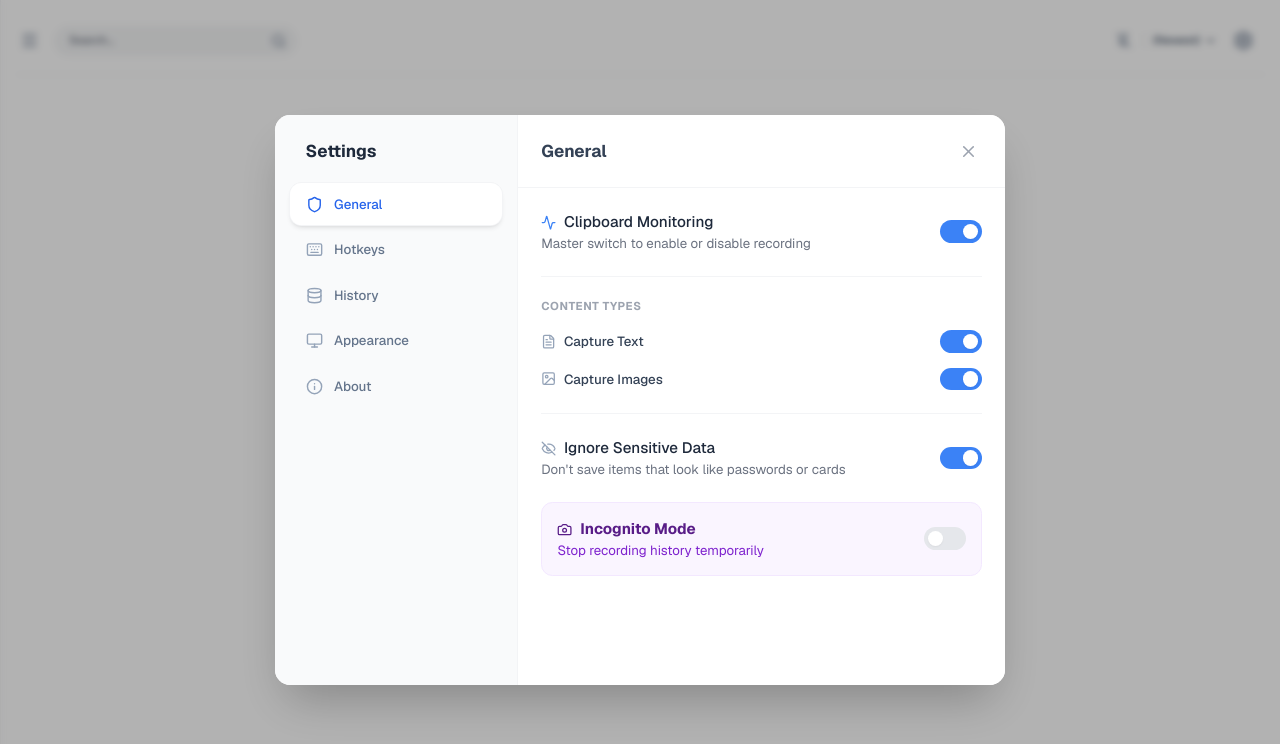
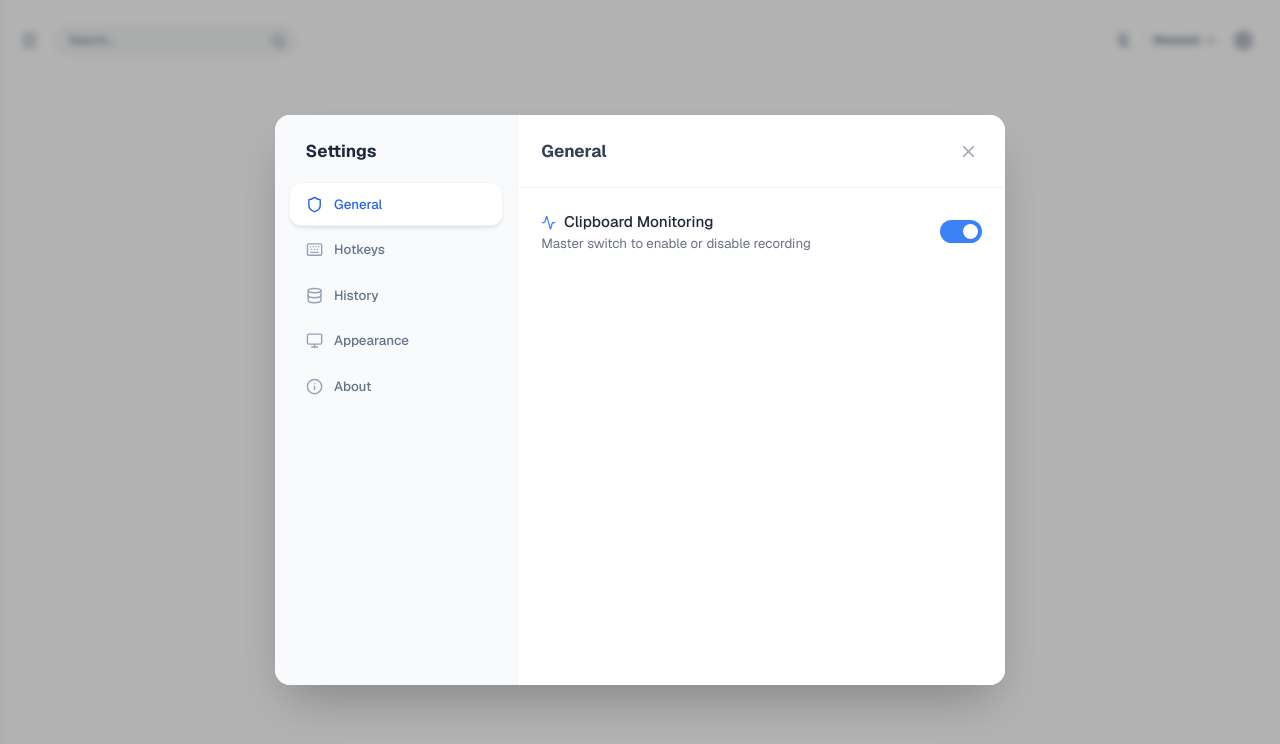
Before and after one commit to AdityaVN5/clp-src, a React (Vite) app in the folder frontend/: page / in a window 1280 px wide. Both pictures are taken after a click on the button 1242 px from the left and 40 px from the top of the page. Shown: the top 744 px of the page. Built offline with nearby package versions, Linux system fonts and the light colour scheme.

Commit message:
Removed unnecessary settings

```diff
--- a/frontend/components/SettingsModal.tsx
+++ b/frontend/components/SettingsModal.tsx
@@ -1,9 +1,8 @@
 import React, { useState } from 'react';
 import {
-  X, Trash2, Shield, Monitor, Keyboard, Info, Camera, Command,
+  X, Trash2, Shield, Monitor, Keyboard, Info, Command,
   Database, Save, Edit2, Moon, Sun, Laptop, Bell, HardDrive, Check,
-  Eye, EyeOff, FileText, Image as ImageIcon, ToggleLeft, Activity,
-  Download, Upload
+  ToggleLeft, Activity, Download, Upload
 } from 'lucide-react';
 import { AppTheme } from '../types';
 
@@ -34,19 +33,12 @@ export const SettingsModal: React.FC<SettingsModalProps> = ({
 
   // General State
   const [monitoringEnabled, setMonitoringEnabled] = useState(true);
-  const [captureText, setCaptureText] = useState(true);
-  const [captureImages, setCaptureImages] = useState(true);
-  const [ignoreSensitive, setIgnoreSensitive] = useState(true);
-  const [incognitoMode, setIncognitoMode] = useState(false);
+
 
   // Hotkeys State
   const [isEditingHotkeys, setIsEditingHotkeys] = useState(false);
   const [shortcuts, setShortcuts] = useState<Shortcut[]>([
     { id: '1', label: 'Open Clipboard History', keys: ['Ctrl', 'Shift', 'V'] },
-    { id: '2', label: 'Paste Last Copied Item', keys: ['Ctrl', 'Alt', 'V'] },
-    { id: '3', label: 'Paste Without Formatting', keys: ['Ctrl', 'Shift', 'Alt', 'V'] },
-    { id: '4', label: 'Cycle Previous Item', keys: ['Ctrl', 'Shift', '↑'] },
-    { id: '5', label: 'Cycle Next Item', keys: ['Ctrl', 'Shift', '↓'] },
   ]);
 
   // Storage State
@@ -125,52 +117,7 @@ export const SettingsModal: React.FC<SettingsModalProps> = ({
                   <Switch checked={monitoringEnabled} onChange={() => setMonitoringEnabled(!monitoringEnabled)} />
                 </div>
 
-                <div className="h-px bg-gray-100 dark:bg-slate-800" />
 
-                {/* 2 & 3) Content Types */}
-                <div className="space-y-4">
-                   <h4 className="text-xs font-bold text-gray-400 uppercase tracking-wider">Content Types</h4>
-                   <div className="flex items-center justify-between">
-                      <div className="flex items-center gap-2 text-sm font-medium">
-                        <FileText size={16} className="text-slate-400" /> Capture Text
-                      </div>
-                      <Switch checked={captureText} onChange={() => setCaptureText(!captureText)} disabled={!monitoringEnabled} />
-                   </div>
-                   <div className="flex items-center justify-between">
-                      <div className="flex items-center gap-2 text-sm font-medium">
-                        <ImageIcon size={16} className="text-slate-400" /> Capture Images
-                      </div>
-                      <Switch checked={captureImages} onChange={() => setCaptureImages(!captureImages)} disabled={!monitoringEnabled} />
-                   </div>
-                </div>
-
-                 <div className="h-px bg-gray-100 dark:bg-slate-800" />
-
-                {/* 4) Ignore Sensitive */}
-                <div className="flex items-center justify-between">
-                  <div>
-                    <h4 className="font-medium text-slate-800 dark:text-white flex items-center gap-2">
-                       {ignoreSensitive ? <EyeOff size={16} className="text-slate-400" /> : <Eye size={16} className="text-slate-400" />}
-                       Ignore Sensitive Data
-                    </h4>
-                    <p className="text-sm text-gray-500 dark:text-gray-400">Don't save items that look like passwords or cards</p>
-                  </div>
-                  <Switch checked={ignoreSensitive} onChange={() => setIgnoreSensitive(!ignoreSensitive)} disabled={!monitoringEnabled} />
-                </div>
-
-                {/* 5) Incognito Mode */}
-                <div className="p-4 bg-purple-50 dark:bg-purple-900/20 border border-purple-100 dark:border-purple-800/50 rounded-xl">
-                  <div className="flex items-center justify-between">
-                    <div>
-                      <h4 className="font-bold text-purple-900 dark:text-purple-300 flex items-center gap-2">
-                         <Camera size={16} />
-                         Incognito Mode
-                      </h4>
-                      <p className="text-sm text-purple-700 dark:text-purple-400/80">Stop recording history temporarily</p>
-                    </div>
-                    <Switch checked={incognitoMode} onChange={() => setIncognitoMode(!incognitoMode)} activeColor="bg-purple-500" />
-                  </div>
-                </div>
               </div>
             )}
 
```
